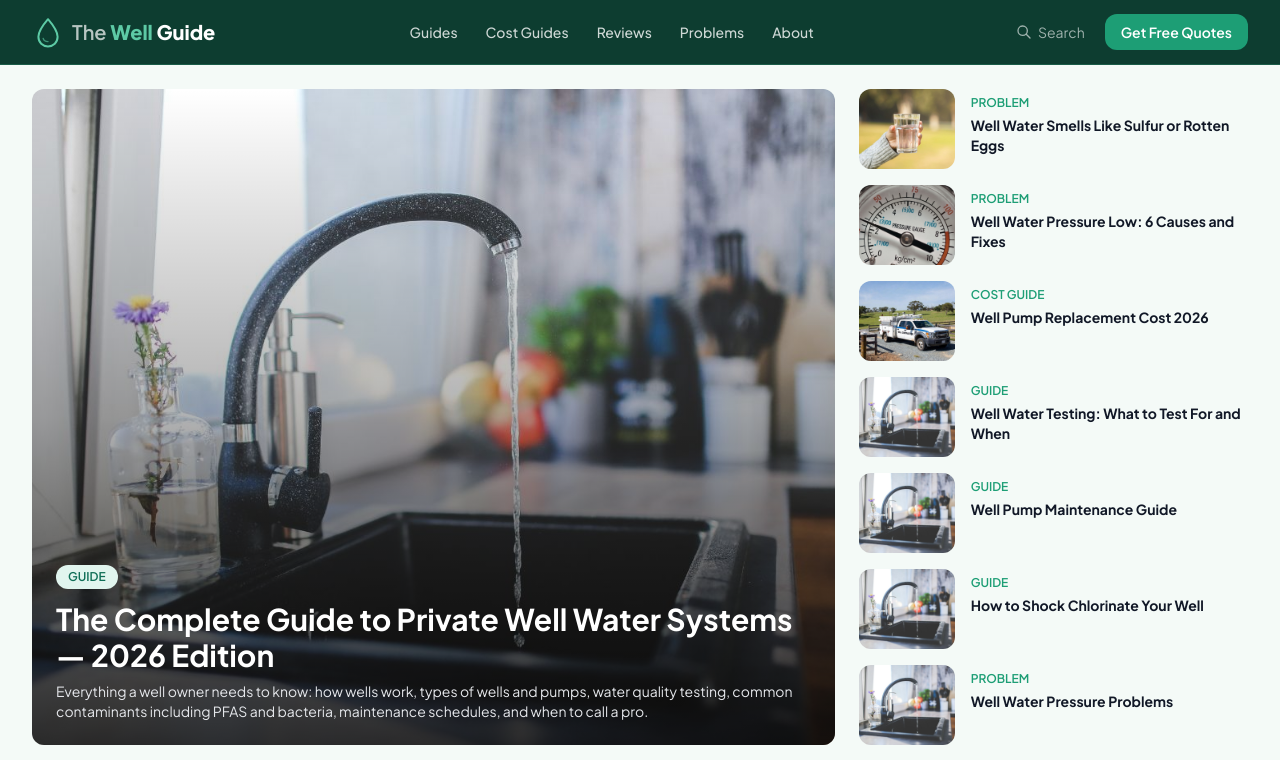
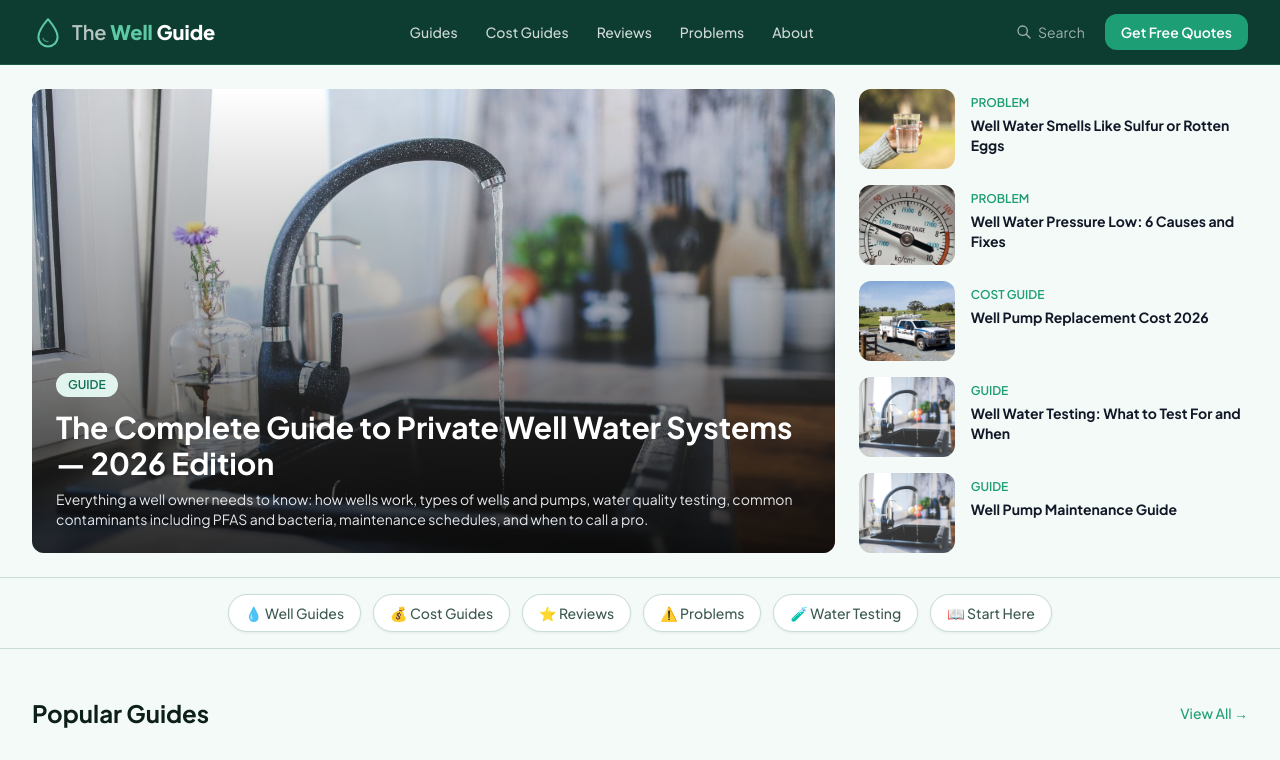
Before and after one commit to thebasementguide2026/thewell.guide-, a Next.js app: page / in a window 1280 px wide. Shown: the top 760 px of the page. Built offline with nearby package versions, Linux system fonts and the light colour scheme.

Commit message:
Remove shock chlorinate and pressure problems from homepage sidebar — keep 5 articles

```diff
--- a/app/page.tsx
+++ b/app/page.tsx
@@ -44,8 +44,6 @@ const sidebarArticles = [
   { title: 'Well Pump Replacement Cost 2026', href: '/cost-guides/well-pump-replacement-cost', category: 'COST GUIDE', image: '/well cost.jpg' },
   { title: 'Well Water Testing: What to Test For and When', href: '/guides/well-water-testing', category: 'GUIDE', image: '/wellguidehero.jpg' },
   { title: 'Well Pump Maintenance Guide', href: '/guides/well-pump-maintenance', category: 'GUIDE', image: '/wellguidehero.jpg' },
-  { title: 'How to Shock Chlorinate Your Well', href: '/guides/how-to-shock-chlorinate-well', category: 'GUIDE', image: '/wellguidehero.jpg' },
-  { title: 'Well Water Pressure Problems', href: '/problems/well-water-pressure-problems', category: 'PROBLEM', image: '/wellguidehero.jpg' },
 ]
 
 export default function HomePage() {
```
